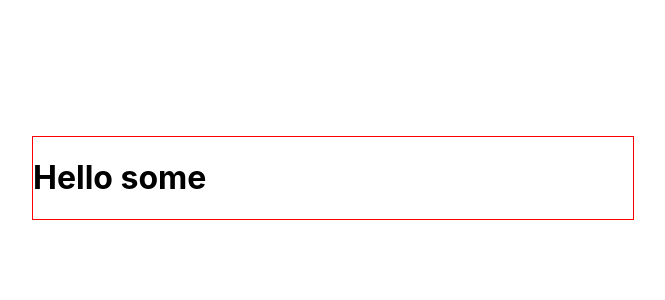
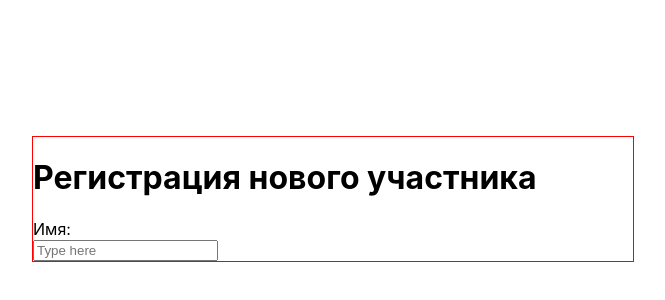
Before and after one commit to Enflamer/eventos-regestration-form, a React (Create React App) app: page / in a window 1280 px wide. Shown: the part 164-464 px from the top of the page, without its empty margins (307-972 px from the left). Built offline with nearby package versions, Linux system fonts and the light colour scheme.

Commit message:
Field component

```diff
--- a/src/App.js
+++ b/src/App.js
@@ -4,7 +4,7 @@ import ApplicationForm from './components/ApplicationForm'
 function App() {
   return (
     <div className="wrapper">
-        <ApplicationForm name='some' />
+        <ApplicationForm name='Регистрация нового участника' />
     </div>
   );
 }
--- /dev/null
+++ b/src/components/ApplicationField.js
@@ -0,0 +1,15 @@
+import React from 'react';
+
+export default function ApplicationField(props){
+    return (
+        <div className='application-field'>
+            <div className='application-field__title'>
+                {props.title}:
+            </div>
+            <input
+                type='text'
+                placeholder='Type here'
+            />
+        </div>
+    );
+}
--- a/src/components/ApplicationForm.js
+++ b/src/components/ApplicationForm.js
@@ -1,7 +1,13 @@
 import React from 'react';
+import ApplicationField from './ApplicationField'
+
+
 
 export default function ApplicationForm(props) {
     return (
-    <h1>Hello {props.name}</h1>
+        <div className='application-form'>
+            <h1>{props.name}</h1>
+            <ApplicationField title='Имя' />
+        </div>
     );
 }
```
Also changed, not shown: src/components/ApplicationButton.js (added), src/components/buttons/ApplicationButton.js (deleted).
